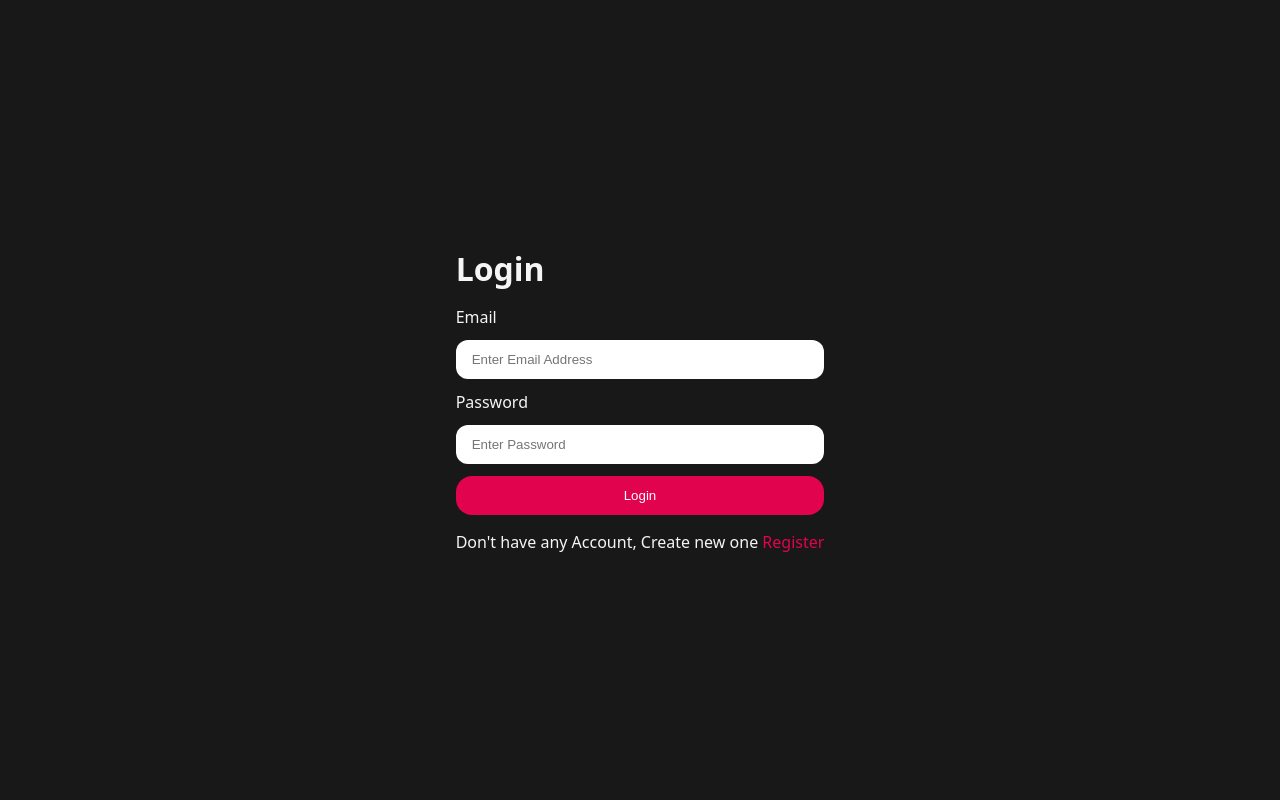
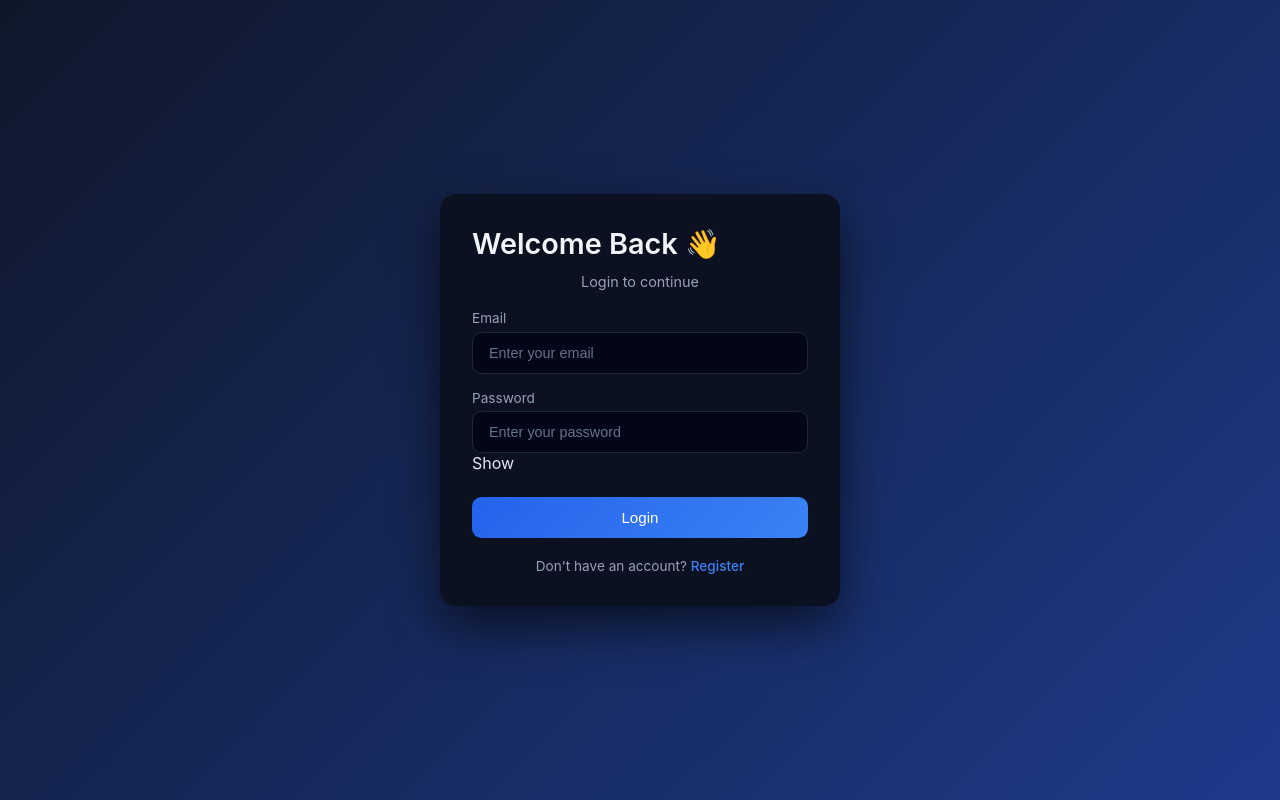
Before and after one commit to Nitesh47kumars/UpSkillerAI, a React app in the folder Frontend/: page /login in a window 1280 px wide. Built offline with nearby package versions, Linux system fonts and the light colour scheme; no server answers; the HTML template or start-up script is replaced by a standard one.

Commit message:
Add LogOut Button

```diff
--- a/Frontend/src/features/auth/auth.form.scss
+++ b/Frontend/src/features/auth/auth.form.scss
@@ -1,4 +1,4 @@
-main{
+main {
     min-height: 100vh;
     width: 100%;
 
@@ -6,35 +6,131 @@ main{
     justify-content: center;
     align-items: center;
 
-    .form-container{
+    background: linear-gradient(135deg, #0f172a, #1e3a8a); // dark navy → blue
+    font-family: "Inter", sans-serif;
+    color: #e2e8f0;
+
+    .form-container {
       min-width: 350px;
+      max-width: 400px;
+      width: 100%;
+
+      background: #0b1120; // deep card background
+      padding: 2rem;
+      border-radius: 1rem;
+
+      display: flex;
+      flex-direction: column;
+      gap: 1.25rem;
+
+      box-shadow: 0 20px 50px rgba(0, 0, 0, 0.6);
+
+      h1 {
+        font-size: 1.8rem;
+        font-weight: 600;
+        color: #f1f5f9;
+      }
+
+      .subtitle {
+        font-size: 0.9rem;
+        color: #94a3b8;
+        margin-top: -0.5rem;
+      }
+    }
+
+    form {
       display: flex;
       flex-direction: column;
       gap: 1rem;
     }
 
-    form{
+    .input-group {
       display: flex;
       flex-direction: column;
-        gap: 0.75rem;
+      gap: 0.35rem;
+
+      label {
+        font-size: 0.85rem;
+        color: #94a3b8;
       }
 
-    .input-group{
-        display:flex;
-        flex-direction: column;
-        gap: 0.75rem;
+      input {
+        width: 100%;
+        border: 1px solid #1e293b;
+        outline: none;
+        padding: 0.75rem 1rem;
+        border-radius: 0.6rem;
 
-        input{
-            border: none;
-            outline: none;
-            padding-inline: 1rem;
-            padding-block: 0.75rem;
-            border-radius: 0.75rem;
+        background: #020617;
+        color: #e2e8f0;
+        font-size: 0.9rem;
+
+        transition: all 0.2s ease;
+
+        &:focus {
+          border-color: #3b82f6;
+          box-shadow: 0 0 0 2px rgba(59, 130, 246, 0.3);
+        }
+
+        &::placeholder {
+          color: #64748b;
+        }
       }
     }
 
-    a{
-        color: #e1034d;
-        text-decoration: none;
+    .button {
+      margin-top: 0.5rem;
+      padding: 0.75rem;
+      border: none;
+      border-radius: 0.6rem;
+
+      font-size: 0.95rem;
+      font-weight: 500;
+
+      background: linear-gradient(135deg, #2563eb, #3b82f6);
+      color: #fff;
+
+      cursor: pointer;
+      transition: all 0.2s ease;
+
+      &:hover {
+        background: linear-gradient(135deg, #1d4ed8, #2563eb);
+        box-shadow: 0 0 10px rgba(59, 130, 246, 0.5);
+      }
+
+      &:active {
+        transform: scale(0.97);
+      }
+
+      &:disabled {
+        background: #334155;
+        cursor: not-allowed;
       }
     }
+
+    .error {
+      font-size: 0.85rem;
+      color: #f87171;
+      background: rgba(248, 113, 113, 0.1);
+      padding: 0.5rem;
+      border-radius: 0.5rem;
+      border: 1px solid rgba(248, 113, 113, 0.3);
+    }
+
+    p {
+      font-size: 0.85rem;
+      text-align: center;
+      color: #94a3b8;
+    }
+
+    a {
+      color: #3b82f6;
+      text-decoration: none;
+      font-weight: 500;
+
+      &:hover {
+        text-decoration: underline;
+        color: #60a5fa;
+      }
+    }
+  }
--- a/Frontend/src/features/auth/pages/Login.jsx
+++ b/Frontend/src/features/auth/pages/Login.jsx
@@ -1,8 +1,8 @@
 import React, { useState } from "react";
-import "../auth.form.scss";
 import { Link, useNavigate } from "react-router";
 import { useAuth } from "../hooks/useAuth";
 import Loading from "../../interview/Components/Loading";
+import "../auth.form.scss";
 
 const Login = () => {
   const { loading, handleLogin } = useAuth();
@@ -13,52 +13,82 @@ const Login = () => {
     password: "",
   });
 
+  const [showPassword, setShowPassword] = useState(false);
+  const [error, setError] = useState("");
+
   const onHandleChange = (e) => {
-    return setForm((prev) => ({ ...prev, [e.target.name]: e.target.value }));
+    setForm((prev) => ({
+      ...prev,
+      [e.target.name]: e.target.value,
+    }));
   };
 
   const onHandleSubmit = async (e) => {
     e.preventDefault();
-    await handleLogin(form);
-    navigate("/")
+    setError("");
+
+    try{
+      await handleLogin(form);
+      navigate("/");
+    }catch(e){
+      setError("Invalid email or password");
+    }
+
+    // const success = await handleLogin(form);
+    // if (success) {
+    //   navigate("/");
+    // } else {
+    //   setError("Invalid email or password");
+    // }
   };
 
-  if (loading) {
-    return <Loading/>
-  }
+  if (loading) return <Loading />;
+
   return (
-    <main>
+    <main className="auth-page">
       <div className="form-container">
-        <h1>Login</h1>
+        <h1>Welcome Back 👋</h1>
+        <p className="subtitle">Login to continue</p>
+
+        {error && <p className="error">{error}</p>}
+
         <form onSubmit={onHandleSubmit}>
           <div className="input-group">
-            <label htmlFor="email">Email</label>
+            <label>Email</label>
             <input
+              name="email"
               value={form.email}
               onChange={onHandleChange}
               type="email"
-              id="email"
-              name="email"
-              placeholder="Enter Email Address"
-            />
-          </div>
-          <div className="input-group">
-            <label htmlFor="password">Password</label>
-            <input
-              value={form.password}
-              onChange={onHandleChange}
-              type="password"
-              id="password"
-              name="password"
-              placeholder="Enter Password"
+              placeholder="Enter your email"
+              required
             />
           </div>
 
-          <button className="button primary-button">Login</button>
+          <div className="input-group">
+            <label>Password</label>
+            <div className="password-field">
+              <input
+                name="password"
+                value={form.password}
+                onChange={onHandleChange}
+                type={showPassword ? "text" : "password"}
+                placeholder="Enter your password"
+                required
+              />
+              <span onClick={() => setShowPassword(!showPassword)}>
+                {showPassword ? "Hide" : "Show"}
+              </span>
+            </div>
+          </div>
+
+          <button disabled={loading} className="button primary-button">
+            {loading ? "Logging in..." : "Login"}
+          </button>
         </form>
+
         <p>
-          Don't have any Account, Create new one{" "}
-          <Link to={"/register"}>Register</Link>
+          Don't have an account? <Link to="/register">Register</Link>
         </p>
       </div>
     </main>
--- a/Frontend/src/features/auth/pages/Register.jsx
+++ b/Frontend/src/features/auth/pages/Register.jsx
@@ -5,7 +5,6 @@ import Loading from "../../interview/Components/Loading";
 
 const Register = () => {
   const { loading, handleRegister } = useAuth();
-
   const navigate = useNavigate();
 
   const [form, setForm] = useState({
@@ -14,65 +13,81 @@ const Register = () => {
     password: "",
   });
 
-  const onHandleChange = () => {
-    return setForm((prev) => ({ ...prev, [e.target.name]: e.target.value }));
+  const [error, setError] = useState("");
+
+  const onHandleChange = (e) => {
+    setForm((prev) => ({
+      ...prev,
+      [e.target.name]: e.target.value,
+    }));
   };
 
   const onHandleSubmit = async (e) => {
     e.preventDefault();
-    await handleRegister(form);
-    navigate("/");
+    setError("");
+
+    const success = await handleRegister(form);
+
+    if (success) {
+      navigate("/");
+    } else {
+      setError("Registration failed. Try again.");
+    }
   };
 
-  if (loading) {
-    return <Loading/>
-  }
+  if (loading) return <Loading />;
+
   return (
-    <main>
+    <main className="auth-page">
       <div className="form-container">
-        <h1>Register</h1>
+        <h1>Create Account 🚀</h1>
+
+        {error && <p className="error">{error}</p>}
+
         <form onSubmit={onHandleSubmit}>
           <div className="input-group">
-            <label htmlFor="userName">UserName</label>
+            <label>Username</label>
             <input
+              name="userName"
               value={form.userName}
               onChange={onHandleChange}
-              type="userName"
-              id="userName"
-              name="userName"
-              placeholder="Enter UserName"
+              type="text"
+              placeholder="Enter username"
+              required
             />
           </div>
+
           <div className="input-group">
-            <label htmlFor="email">Email</label>
+            <label>Email</label>
             <input
+              name="email"
               value={form.email}
               onChange={onHandleChange}
               type="email"
-              id="email"
-              name="email"
-              placeholder="Enter Email Address"
+              placeholder="Enter email"
+              required
             />
           </div>
+
           <div className="input-group">
-            <label htmlFor="password">Password</label>
+            <label>Password</label>
             <input
+              name="password"
               value={form.password}
               onChange={onHandleChange}
               type="password"
-              id="password"
-              name="password"
-              placeholder="Enter Password"
+              placeholder="Enter password"
+              required
             />
           </div>
 
-          <button type="submit" className="button primary-button">
-            Register
+          <button disabled={loading} className="button primary-button">
+            {loading ? "Creating..." : "Register"}
           </button>
         </form>
 
         <p>
-          Already have an Account? <Link to={"/login"}>Login</Link>
+          Already have an account? <Link to="/login">Login</Link>
         </p>
       </div>
     </main>
--- a/Frontend/src/features/interview/pages/Home.jsx
+++ b/Frontend/src/features/interview/pages/Home.jsx
@@ -6,10 +6,13 @@ import { IoPerson } from "react-icons/io5";
 import { LuCloudUpload } from "react-icons/lu";
 import { useInterview } from "../hooks/useInterview";
 import { useNavigate } from "react-router";
-import Loading from "../Components/Loading"
+import Loading from "../Components/Loading";
+import { useAuth } from "../../auth/hooks/useAuth";
+import { logout } from "../../auth/services/auth.api";
 
 const Home = () => {
   const { loading, generateReport, reports } = useInterview();
+  const { handlelogout } = useAuth();
 
   const [resumeName, setResumeName] = useState("");
   const [jobDescription, setJobDescription] = useState("");
@@ -28,8 +31,13 @@ const Home = () => {
     navigate(`/interview/${data._id}`);
   };
 
+  const onHandleLogout = async () => {
+    await handlelogout();
+    navigate("/login");
+  };
+
   if (loading) {
-    return <Loading/>
+    return <Loading />;
   }
 
   return (
@@ -45,6 +53,9 @@ const Home = () => {
             winning strategy.
           </p>
         </div>
+        <button className="button logout-button" onClick={onHandleLogout}>
+          Logout
+        </button>
 
         {/* MAIN CARD */}
         <div className="card">
```
Also changed, not shown: 2 other files (tests, documents, lock files or other folders). Lines whose indentation alone changed are shown as unchanged.
